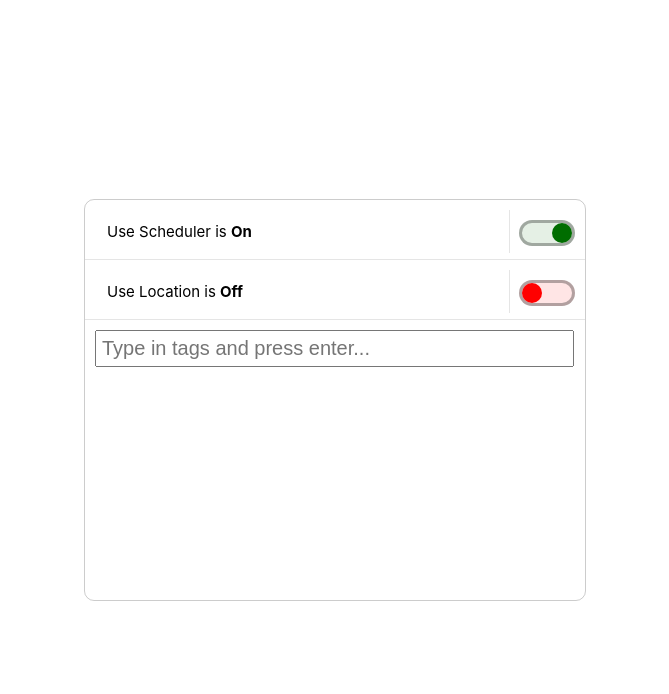
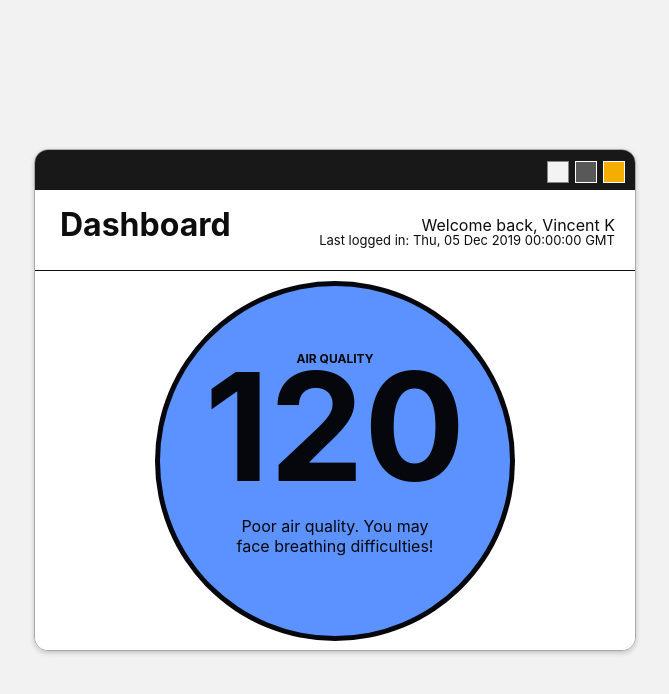
Before and after one commit to axai-kaizoku/learning_JS, a React (Create React App) app in the folder React/jsx_react_dom/: page / in a window 1280 px wide. Shown: the top 694 px of the page, without its empty margins (305-974 px from the left). Built offline with nearby package versions, Linux system fonts and the light colour scheme.

Commit message:
Add useContext hook

```diff
--- a/React/jsx_react_dom/src/App.js
+++ b/React/jsx_react_dom/src/App.js
@@ -1,37 +1,37 @@
-import React, { useState } from 'react';
-import Config from './components/Config';
-import TagsBuilder from './components/TagsBuilder';
+import React, {useState} from "react";
+import ThemePicker from "./components/ThemePicker";
+import Dashboard from "./components/Dashboard";
+import ThemeCtx from "./components/ctx/ThemeCtx";
+import UserCtx from "./components/ctx/UserCtx";
+import StatsCtx from "./components/ctx/StatsCtx";
+
+const userData = {
+  name: "Vincent K",
+  lastLogged: new Date(2019, 11, 5)
+};
+
+const statsData = {
+  aqi: 120,
+  aqText: "Poor air quality. You may face breathing difficulties!"
+};
 
 const App = () => {
-	const [scheduler, setScheduler] = useState(true);
-	const [location, setLocation] = useState(false);
-	const [tags, setTags] = useState([]);
-	return (
-		<div className="container">
-			<Config
-				title="Use Scheduler"
-				toggleState={scheduler}
-				onToggle={(val) => setScheduler(val)}
-			/>
-			<Config
-				title="Use Location"
-				toggleState={location}
-				onToggle={(val) => setLocation(val)}
-			/>
-			<TagsBuilder
-				tags={tags}
-				addTags={(value) =>
-					setTags([
-						...tags,
-						{
-							id: new Date().getTime(),
-							title: value,
-						},
-					])
-				}
-			/>
-		</div>
-	);
+  const [theme, setTheme] = useState({
+    backgroundColor: "rgba(255,255,255)",
+    color: "rgb(0,0,0,0.95)"
+  });
+  return (
+    <div className="container">
+      <ThemePicker onSetTheme={ruleset => setTheme(ruleset)} />
+      <UserCtx.Provider value={userData}>
+        <ThemeCtx.Provider value={{theme}}>
+          <StatsCtx.Provider value={statsData}>
+            <Dashboard />
+          </StatsCtx.Provider>
+        </ThemeCtx.Provider>
+      </UserCtx.Provider>
+    </div>
+  );
 };
 
 export default App;
--- a/React/jsx_react_dom/src/components/Config.js
+++ /dev/null
@@ -1,15 +0,0 @@
-import React from 'react';
-import ToggleButton from './ToggleButton';
-
-const Config = ({ title, toggleState, onToggle }) => (
-	<div className="config-row">
-		<div className="config-option">
-			{title} is <b>{toggleState ? 'On' : 'Off'}</b>
-		</div>
-		<div className="config-switch">
-			<ToggleButton init={toggleState} toggle={(val) => onToggle(val)} />
-		</div>
-	</div>
-);
-
-export default Config;
--- /dev/null
+++ b/React/jsx_react_dom/src/components/Dashboard.js
@@ -0,0 +1,17 @@
+import React, { useContext } from 'react';
+import User from '../components/User';
+import Stats from '../components/Stats';
+import ThemeCtx from './ctx/ThemeCtx';
+
+const Dashboard = () => {
+	const { theme } = useContext(ThemeCtx);
+	return (
+		<div className="dashboard" style={theme}>
+			<h1 className="title">Dashboard</h1>
+			<User />
+			<Stats />
+		</div>
+	);
+};
+
+export default Dashboard;
--- /dev/null
+++ b/React/jsx_react_dom/src/components/Stats.js
@@ -0,0 +1,17 @@
+import React, { useContext } from 'react';
+import StatsCtx from './ctx/StatsCtx';
+
+const Stats = () => {
+	const { aqi, aqText } = useContext(StatsCtx);
+	return (
+		<div className="stats">
+			<div className="air-quality-ring">
+				<h5 className="aq-title">AIR QUALITY</h5>
+				<h1 className="aq-num">{aqi}</h1>
+				<h4 className="aq-quality">{aqText}</h4>
+			</div>
+		</div>
+	);
+};
+
+export default Stats;
--- a/React/jsx_react_dom/src/components/TagsBuilder.js
+++ /dev/null
@@ -1,36 +0,0 @@
-import React, {createRef} from "react";
-
-const TagsBuilder = ({tags, addTags}) => {
-  const inputRef = createRef();
-  const addTagsHandler = e => {
-    if (e.keyCode === 13 && e.target.value !== "") {
-      addTags(e.target.value);
-      inputRef.current.value = "";
-    }
-  };
-  return (
-    <div className="tag-builder">
-      <input
-        type="text"
-        ref={inputRef}
-        onKeyUp={addTagsHandler}
-        placeholder="Type in tags and press enter..."
-      />
-      <div className="tags-display">
-        {tags &&
-          tags.map(({id, title}) => (
-            <div className="tag" key={id}>
-              {title}
-            </div>
-          ))}
-      </div>
-    </div>
-  );
-};
-
-TagsBuilder.defaultProps = {
-  tags: [],
-  addTags: () => {}
-};
-
-export default TagsBuilder;
--- /dev/null
+++ b/React/jsx_react_dom/src/components/ThemePicker.js
@@ -0,0 +1,39 @@
+import React from "react";
+
+const darkTheme = {
+  backgroundColor: "rgba(0,0,0,0.8)",
+  color: "rgb(255,255,255)"
+};
+
+const lightTheme = {
+  backgroundColor: "rgba(255,255,255)",
+  color: "rgb(0,0,0,0.95)"
+};
+
+const colorTheme = {
+  backgroundColor: "rgba(19,19,19,1)",
+  color: "rgb(255,215,115,0.95)"
+};
+
+const ThemePicker = ({onSetTheme}) => {
+  return (
+    <div className="theme-picker">
+      <div className="theme-btns">
+        <div
+          className="theme-btn light-theme"
+          onClick={() => onSetTheme(lightTheme)}
+        />
+        <div
+          className="theme-btn dark-theme"
+          onClick={() => onSetTheme(darkTheme)}
+        />
+        <div
+          className="theme-btn red-theme"
+          onClick={() => onSetTheme(colorTheme)}
+        />
+      </div>
+    </div>
+  );
+};
+
+export default ThemePicker;
--- a/React/jsx_react_dom/src/components/ToggleButton.js
+++ /dev/null
@@ -1,31 +0,0 @@
-import React, { useState } from 'react';
-
-const ToggleButton = ({ init, toggle }) => {
-	const [isOn, setIsOn] = useState(init);
-	const toggleButtonState = () => {
-		if (isOn) {
-			setIsOn(false);
-			toggle(false);
-		} else {
-			setIsOn(true);
-			toggle(true);
-		}
-	};
-	return (
-		<div
-			className={isOn ? 'toggle-btn toggle-btn-on' : 'toggle-btn'}
-			onClick={toggleButtonState}
-		>
-			<div
-				className={isOn ? 'toggle-slider toggle-slider-on' : 'toggle-slider'}
-			/>
-		</div>
-	);
-};
-
-ToggleButton.defaultProps = {
-	init: false,
-	toggle: () => {},
-};
-
-export default ToggleButton;
--- /dev/null
+++ b/React/jsx_react_dom/src/components/User.js
@@ -0,0 +1,16 @@
+import React, { useContext } from 'react';
+import UserCtx from './ctx/UserCtx';
+
+const User = () => {
+	const { name, lastLogged } = useContext(UserCtx);
+	return (
+		<>
+			<div className="user">Welcome back, {name}</div>
+			<div className="last-logged">
+				Last logged in: {lastLogged.toUTCString()}
+			</div>
+		</>
+	);
+};
+
+export default User;
--- /dev/null
+++ b/React/jsx_react_dom/src/components/ctx/StatsCtx.js
@@ -0,0 +1,2 @@
+import {createContext} from "react";
+export default createContext();
--- /dev/null
+++ b/React/jsx_react_dom/src/components/ctx/ThemeCtx.js
@@ -0,0 +1,3 @@
+import {createContext} from "react";
+
+export default createContext();
--- /dev/null
+++ b/React/jsx_react_dom/src/components/ctx/UserCtx.js
@@ -0,0 +1,3 @@
+import {createContext} from "react";
+
+export default createContext();
--- a/React/jsx_react_dom/src/index.css
+++ b/React/jsx_react_dom/src/index.css
@@ -5,96 +5,144 @@ body {
     sans-serif;
   -webkit-font-smoothing: antialiased;
   -moz-osx-font-smoothing: grayscale;
+  background-color: rgba(0, 0, 0, 0.05);
 }
 
 .container {
   position: absolute;
-  width: 500px;
-  height: 400px;
-  border: 1px solid rgba(0, 0, 0, 0.2);
+  width: 600px;
+  height: 500px;
+  border: 1px solid rgba(0, 0, 0, 0.3);
+  top: 0px;
+  left: 0px;
+  right: 0px;
+  bottom: 0px;
+  margin: auto;
+  border-radius: 14px;
+  box-shadow: 0px 2px 5px rgba(0, 0, 0, 0.2);
+  overflow: hidden;
+}
+
+.theme-picker {
+  position: relative;
+  background-color: rgba(0, 0, 0, 0.9);
+  width: 600px;
+  height: 40px;
+  padding: 10px;
+  box-sizing: border-box;
+}
+
+.theme-btns {
+  position: absolute;
+  right: 5px;
+}
+
+.theme-btn {
+  position: relative;
+  width: 20px;
+  height: 20px;
+  background-color: white;
+  margin: 1px;
+  margin-right: 5px;
+  display: inline-block;
+  cursor: pointer;
+}
+
+.dark-theme {
+  border: 1px solid white;
+  background-color: rgb(88, 88, 88);
+}
+
+.light-theme {
+  border: 1px solid rgb(134, 134, 134);
+  background-color: rgb(243, 243, 243);
+}
+
+.red-theme {
+  border: 1px solid rgb(250, 250, 250);
+  background-color: rgb(255, 183, 0, 0.95);
+}
+
+.title {
+  position: absolute;
+  margin: 0px;
+  padding: 0px;
+  top: 15px;
+  left: 25px;
+}
+
+.dashboard {
+  position: relative;
+  width: 600px;
+  height: 460px;
+  transition: all 400ms;
+}
+
+.user {
+  position: absolute;
+  font-size: 16px;
+  top: 25px;
+  right: 20px;
+}
+
+.last-logged {
+  position: absolute;
+  font-size: 13px;
+  top: 42px;
+  right: 20px;
+}
+
+.stats {
+  position: absolute;
+  top: 80px;
+  border-top: 1px solid;
+  width: 600px;
+  height: 380px;
+}
+
+.air-quality-ring {
+  position: absolute;
+  background-color: rgb(92, 146, 255);
+  border: 5px solid;
+  width: 350px;
+  height: 350px;
   left: 0px;
   right: 0px;
   top: 0px;
   bottom: 0px;
   margin: auto;
-  border-radius: 10px;
+  border-radius: 250px;
 }
 
-.config-row {
-  position: relative;
-  width: 500px;
-  height: 60px;
-  padding: 10px;
-  box-sizing: border-box;
-  border-bottom: 1px solid rgba(0, 0, 0, 0.1);
+.aq-title {
+  position: absolute;
+  top: 45px;
+  text-align: center;
+  width: 350px;
+  font-size: 12px;
+  font-weight: bold;
 }
 
-.config-option {
+.aq-num {
   position: absolute;
-  width: 390px;
-  padding: 12px;
-  font-size: 15px;
-  border-right: 1px solid rgba(0, 0, 0, 0.1);
+  top: 50px;
+  margin: 0px;
+  padding: 0px;
+  font-size: 150px;
+  width: 350px;
+  text-align: center;
 }
 
-.config-switch {
+.aq-quality {
   position: absolute;
+  text-align: center;
+  font-size: 16px;
+  width: 200px;
+  margin: 0px;
+  padding: 0px;
+  left: 0px;
   right: 0px;
+  margin: auto;
+  font-weight: normal;
+  bottom: 80px;
 }
-
-.toggle-btn {
-  position: relative;
-  width: 50px;
-  height: 20px;
-  border: 3px solid rgba(0, 0, 0, 0.3);
-  background-color: rgba(255, 0, 0, 0.1);
-  margin: 10px;
-  border-radius: 15px;
-}
-
-.toggle-btn-on {
-  background-color: rgba(0, 109, 0, 0.1);
-}
-
-.toggle-slider {
-  position: absolute;
-  left: 0px;
-  width: 20px;
-  height: 20px;
-  border-radius: 10px;
-  background-color: rgb(255, 0, 0);
-  cursor: pointer;
-  transition: left 100ms, background-color 100ms;
-}
-
-.toggle-slider-on {
-  left: 30px;
-  background-color: rgb(0, 109, 0);
-}
-
-.tag-builder {
-  position: relative;
-  padding: 10px;
-}
-
-.tag-builder > input {
-  position: relative;
-  font-size: 20px;
-  width: 465px;
-  padding: 5px;
-}
-
-.tags-display {
-  position: relative;
-  top: 20px;
-}
-.tag {
-  position: relative;
-  background-color: rgb(0, 94, 0);
-  color: rgb(255, 255, 255);
-  font-weight: bold;
-  font-size: 14px;
-  display: inline-block;
-  padding: 10px;
-  margin: 2px;
-}
```
